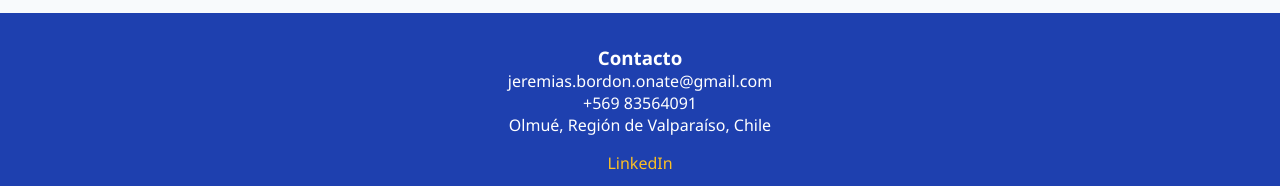
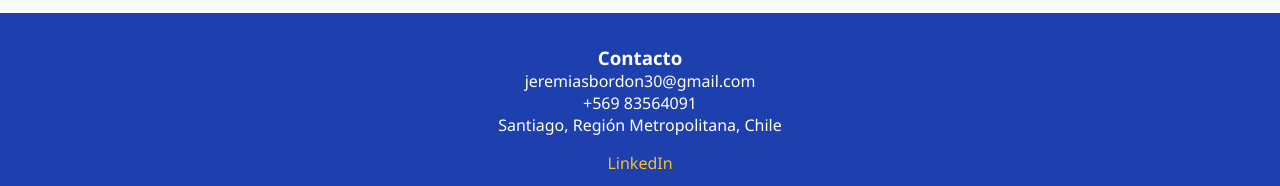
Before and after one commit to jeremiasbordon30/portfolio, a plain HTML site: page index.html in a window 1280 px wide. Shown: the part 3424-3610 px from the top of the page. Drawn offline with Linux system fonts and the light colour scheme.

Commit message:
Update contact information in footer

```diff
--- a/index.html
+++ b/index.html
@@ -463,9 +463,9 @@
 
     <footer id="contact">
         <h3>Contacto</h3>
-        <p>jeremias.bordon.onate@gmail.com</p>
+        <p>jeremiasbordon30@gmail.com</p>
         <p>+569 83564091</p>
-        <p>Olmué, Región de Valparaíso, Chile</p>
+        <p>Santiago, Región Metropolitana, Chile</p>
         <div style="margin-top: 1rem;">
             <a href="https://linkedin.com/in/jeremiasbordon" target="_blank" style="color: var(--accent); text-decoration: none; margin: 0 1rem;">LinkedIn</a>
         </div>
```
